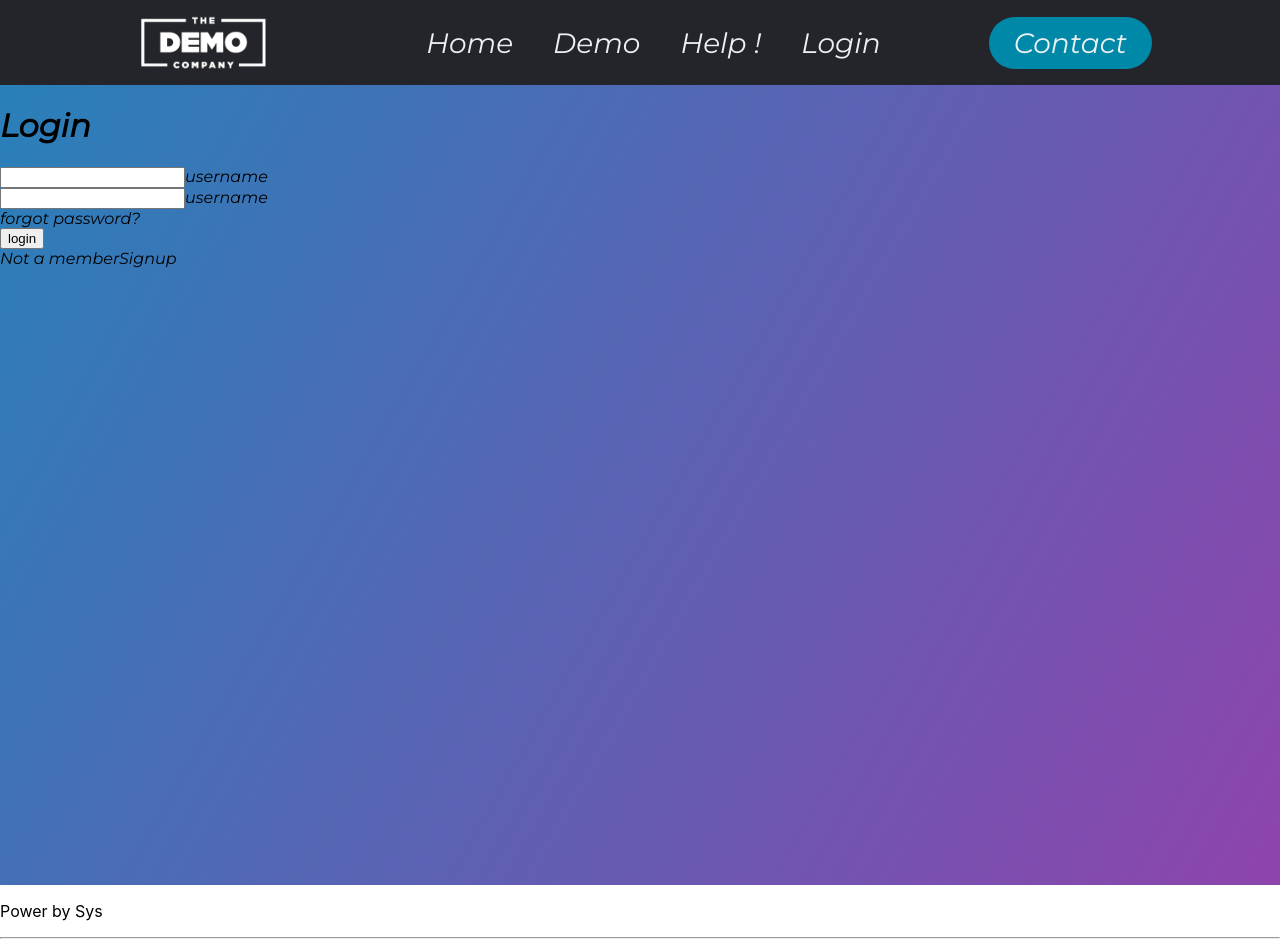
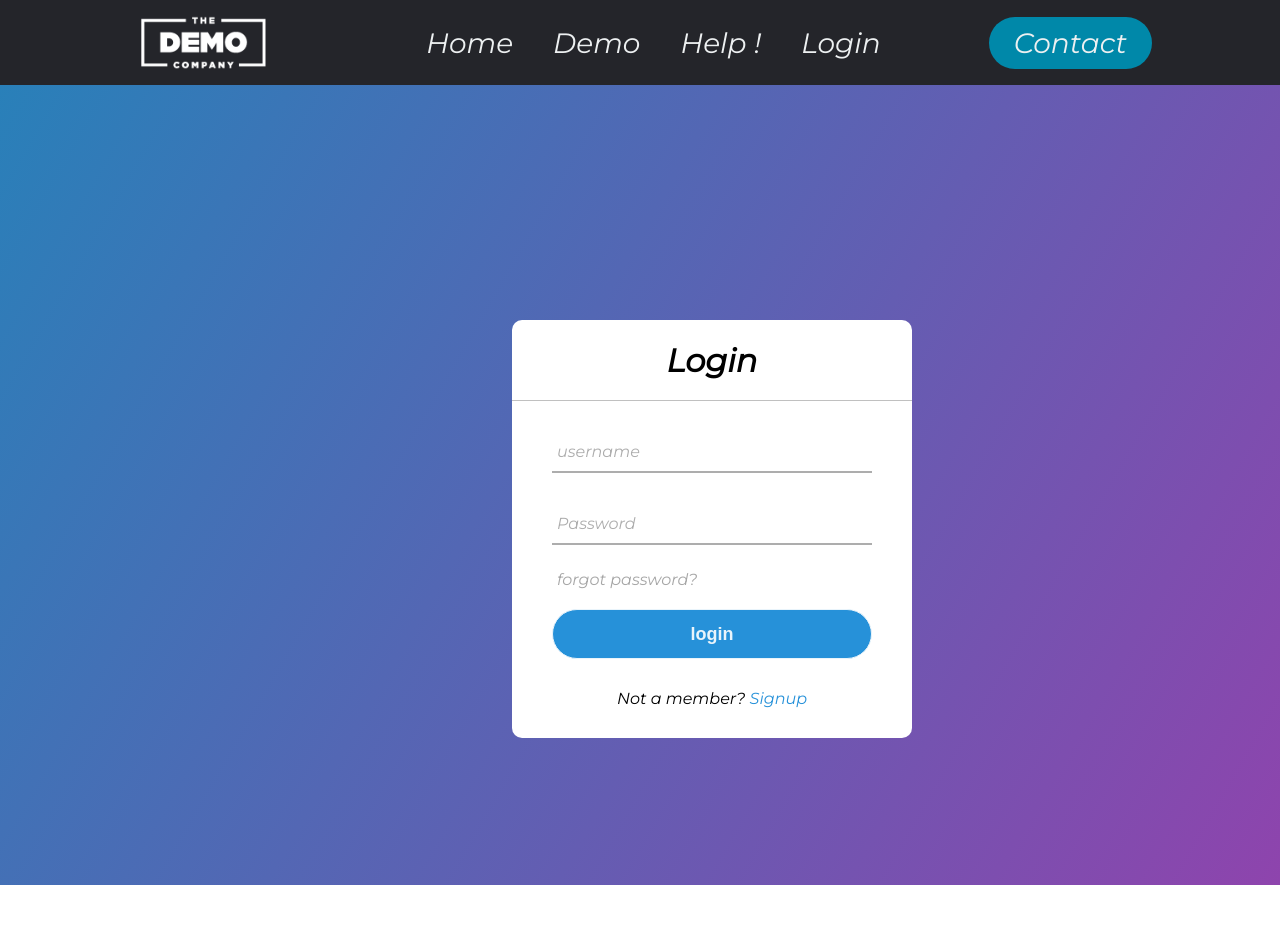
Before and after one commit to eggsys/next-learn, a Next.js app: page /login in a window 1280 px wide. After the commit the page ends 885 px from the top, so only its background shows below. Built offline with nearby package versions, Linux system fonts and the light colour scheme.

Commit message:
login : done,  remove footer tmp

```diff
--- a/components/Layout.js
+++ b/components/Layout.js
@@ -5,7 +5,7 @@ const Layout = ({children}) =>{
         <div>
             <Navbar/>
             { children }
-            <Footer/>
+
         </div>
 
     );
--- a/pages/login.js
+++ b/pages/login.js
@@ -3,22 +3,24 @@ import styles from '../styles/Login.module.css'
 const login = () => {
     return (
         <body className={styles.container}>
-            <div className="center">
+            <div className={styles.center}>
                 <h1> Login </h1>
                 <form method="post">
-                    <div className="txt_field">
+                    <div className={styles.txt_field}>
                         <input type="text" required></input>
+                            <span></span>
                         <label>username</label>
                     </div>
-                    <div className="txt_field">
+                    <div className={styles.txt_field}>
                         <input type="password" required></input>
-                        <label>username</label>
+                        <span></span>
+                        <label>Password</label>
                     </div>
-                    <div className="pass">forgot password?</div>
-                    <input type="submit" value="login"></input>
-                    <div className="signup_link">
-                        Not a member
-                        <a href="#">Signup</a>
+                    <div className={styles.pass}>forgot password?</div>
+                    <input className={styles.submit} type="submit" value="login"></input>
+                    <div className={styles.signup_link}>
+                        Not a member?
+                        <a href="#"> Signup</a>
                     </div>
                 </form>
             </div>
--- a/styles/Login.module.css
+++ b/styles/Login.module.css
@@ -6,3 +6,123 @@
     height: 100vh;
     overflow: hidden;
 }
+
+.center {
+    position:absolute;
+    top : 40%;
+    left : 40%;
+    transform: translate(-50, -50%);
+    width: 400px;
+    background: white;
+    border-radius: 10px;
+}
+
+
+
+
+.center h1{
+    text-align: center;
+    padding: 0 0 20px 0;
+    border-bottom: 1px solid silver;
+}
+
+.center form{
+    padding: 0 40px;
+    box-sizing: border-box;
+}
+
+.txt_field label {
+    /*font-size: 20px;
+    font-weight: 500;*/
+    position: absolute;
+    top: 50%;
+    left: 5px;
+    color: #adadad;
+    transform: translateY(-50%);
+    font-size: 16px;
+    pointer-events: none;
+    transition: .5s;
+}
+
+form .txt_field{
+    position: relative;
+    border-bottom: 2px solid #adadad;
+    margin: 30px 0;
+}
+
+.txt_field input {
+    width : 100%;
+    padding: 0 5px;
+    height: 40px;
+    font-size: 16px;
+    border: none;
+    background: none;
+    outline: none;
+}
+
+.txt_field span::before{
+    content: '';
+    position: absolute;
+    top: 40px;
+    left: 0;
+    width: 0%;
+    height: 2px;
+    background: #2691d9;
+    transition: .5s;
+}
+.txt_field input:focus ~ label,
+.txt_field input:valid ~ label{
+    top:-5px;
+    color: #2691d9;
+
+}
+
+.txt_field input:focus ~ ::before,
+.txt_field input:valid ~ ::before{
+    width: 100%;
+}
+
+.pass{
+    margin: -5px 0 20px 5px;
+    color: #a6a6a6;
+    cursor: pointer;
+}
+
+.pass:hover{
+    text-decoration: underline;
+}
+
+input.submit{
+    width: 100%;
+    height: 50px;
+    border: 1px solid;
+    background : #2691d9;
+    border-radius: 25px;
+    font-size: 18px;
+    color: #e9f4fb;
+    font-weight: 700;
+    cursor: pointer;
+    outline: none;
+
+}
+
+input.submit:hover{
+    border-color: #2691d9;
+    transition: .5s;
+}
+
+.signup_link{
+    margin: 30px 0;
+    text-align: center;
+    font-size: 16px;
+    font-size: #666666;
+}
+
+.signup_link a{
+    color : #2691d9;
+    text-decoration: none;
+}
+
+.signup_link a:hover{
+    text-decoration: underline;
+}
```
